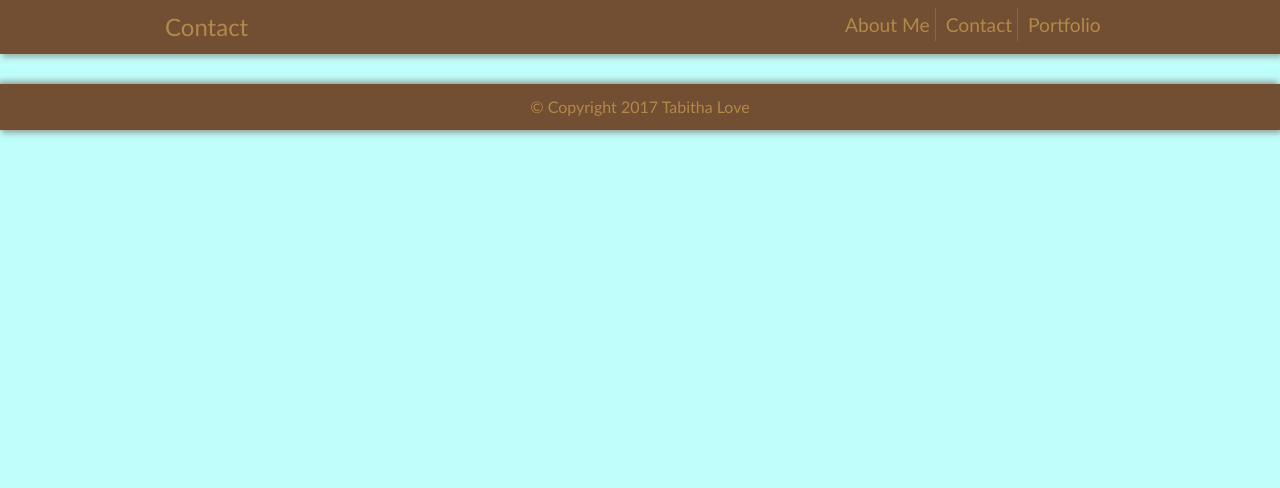
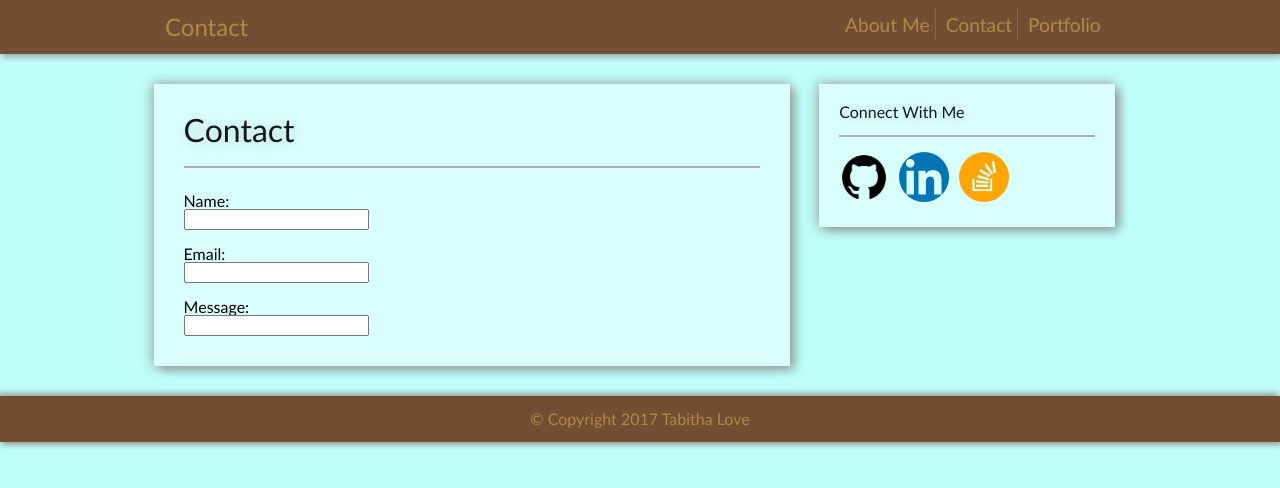
Before and after one commit to TabiNylove/Basic-Portfolio, a plain HTML site: page contact.html in a window 1280 px wide. Drawn offline with Linux system fonts and the light colour scheme.

Commit message:
started contact page

```diff
--- a/contact.html
+++ b/contact.html
@@ -21,6 +21,30 @@
 		</div>
 	</div>
 
+	<div id="articleDiv">
+		<h2>Contact</h2>
+			<form>
+				<label>Name:</label><br>
+				<input type="text" name="name"><br><br>
+				<label>Email:</label><br>
+				<input type="text" name="email"><br><br>
+				<label>Message:</label><br>
+				<input type="text" name="message"><br>
+		</form>
+	</div>
+
+	<div id="navigationDiv">
+		<h4>Connect With Me</h4>
+		<a href="https://github.com/TabiNylove" target="_blank">
+			<img src="assets/images/github2.png" class="logo" alt="GitHub">
+		</a>
+		<a href="https://www.linkedin.com/in/tabitha-love-893204137/" target="_blank">
+			<img src="assets/images/linkedin.png" class="logo" alt="LinkedIn">
+		</a>
+		<a href="https://stackoverflow.com/users/7989244/tabitha?tab=profile" target="_blank">
+			<img src="assets/images/stackoverflow.png" class="logo" alt="StackOverflow">
+		</a>
+	</div>
 
 	<footer>
 		<p>© Copyright 2017 Tabitha Love</p>
```
